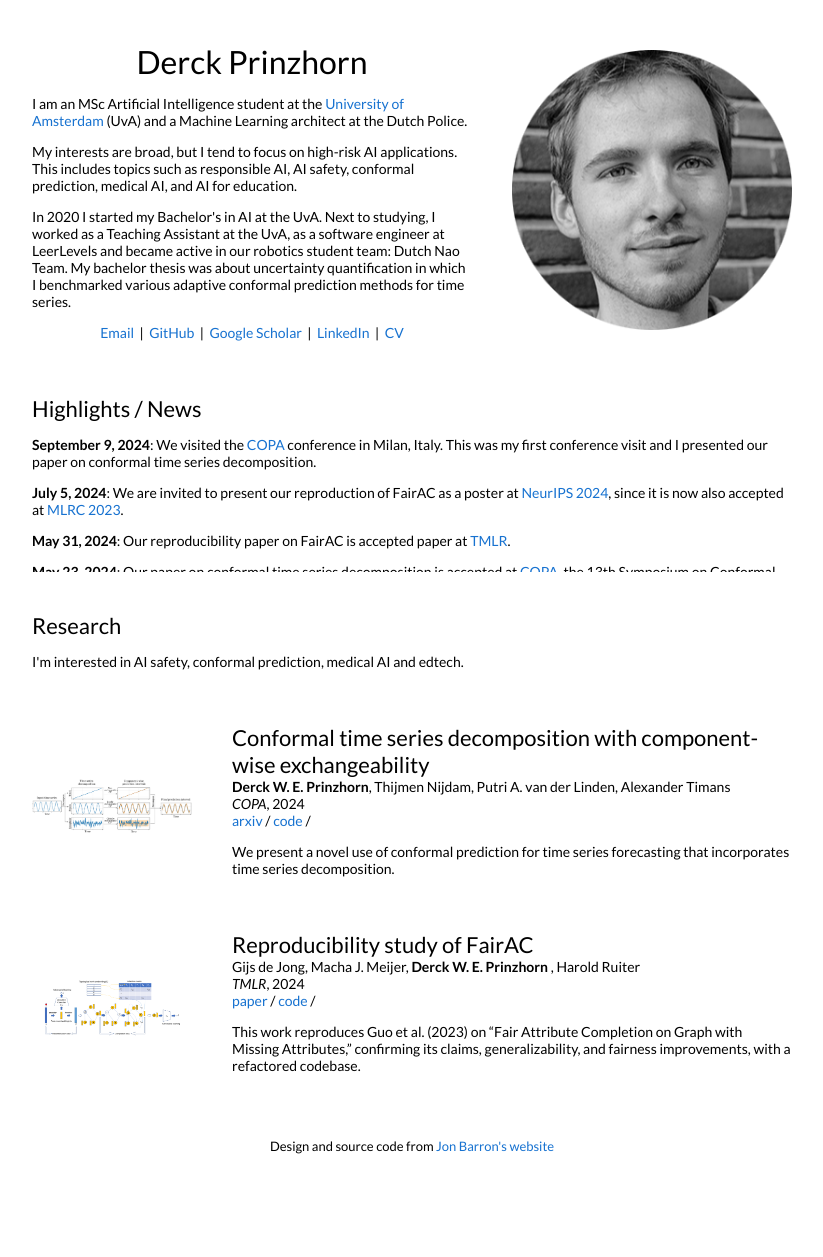
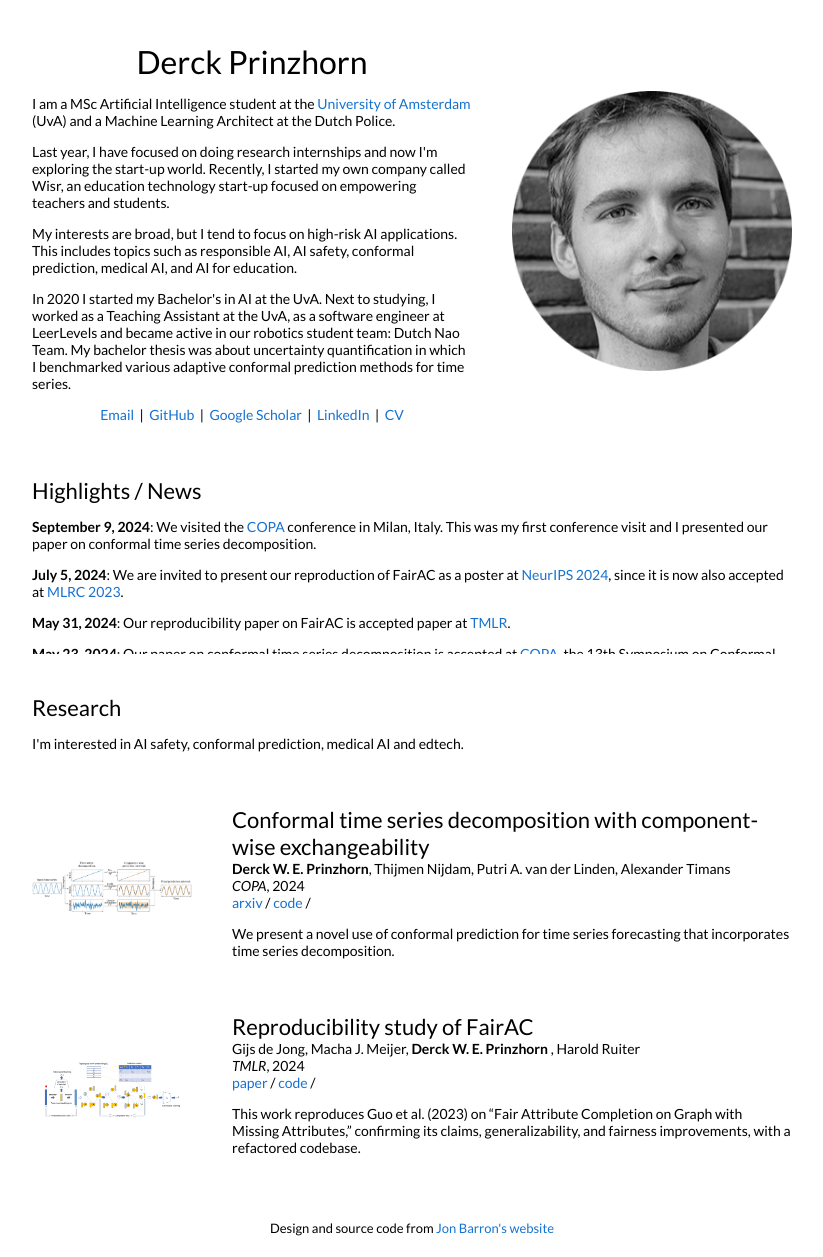
Before and after one commit to dweprinz/dweprinz.github.io, a Jekyll site: the page built from _posts/2024-06-24-conformalTSD.markdown, in a window 1280 px wide. Shown: the whole page, without its empty margins (228-1051 px from the left). Built offline with Jekyll 4.4.1, drawn with Linux system fonts in a browser that asks for light colours; before the commit the page ends 1175 px from its top, so only the background shows below that.

Commit message:
update description

```diff
--- a/_layouts/default.html
+++ b/_layouts/default.html
@@ -37,9 +37,11 @@
               <p>
 
 
-I am an MSc Artificial Intelligence student at the <a href="https://www.uva.nl/">University of Amsterdam</a> (UvA) and a Machine Learning architect at the Dutch Police.
-
-              </p>
+                I am a MSc Artificial Intelligence student at the <a href="https://www.uva.nl/">University of Amsterdam</a> (UvA) and a Machine Learning Architect at the Dutch Police.
+                </p>
+                <p>
+                Last year, I have focused on doing research internships and now I'm exploring the start-up world. Recently, I started my own company called Wisr, an education technology start-up focused on empowering teachers and students.
+                              </p>
               <p>
                 My interests are broad, but I tend to focus on high-risk AI applications. This includes topics such as responsible AI, AI safety, conformal prediction, medical AI, and AI for education.
               </p>
```
